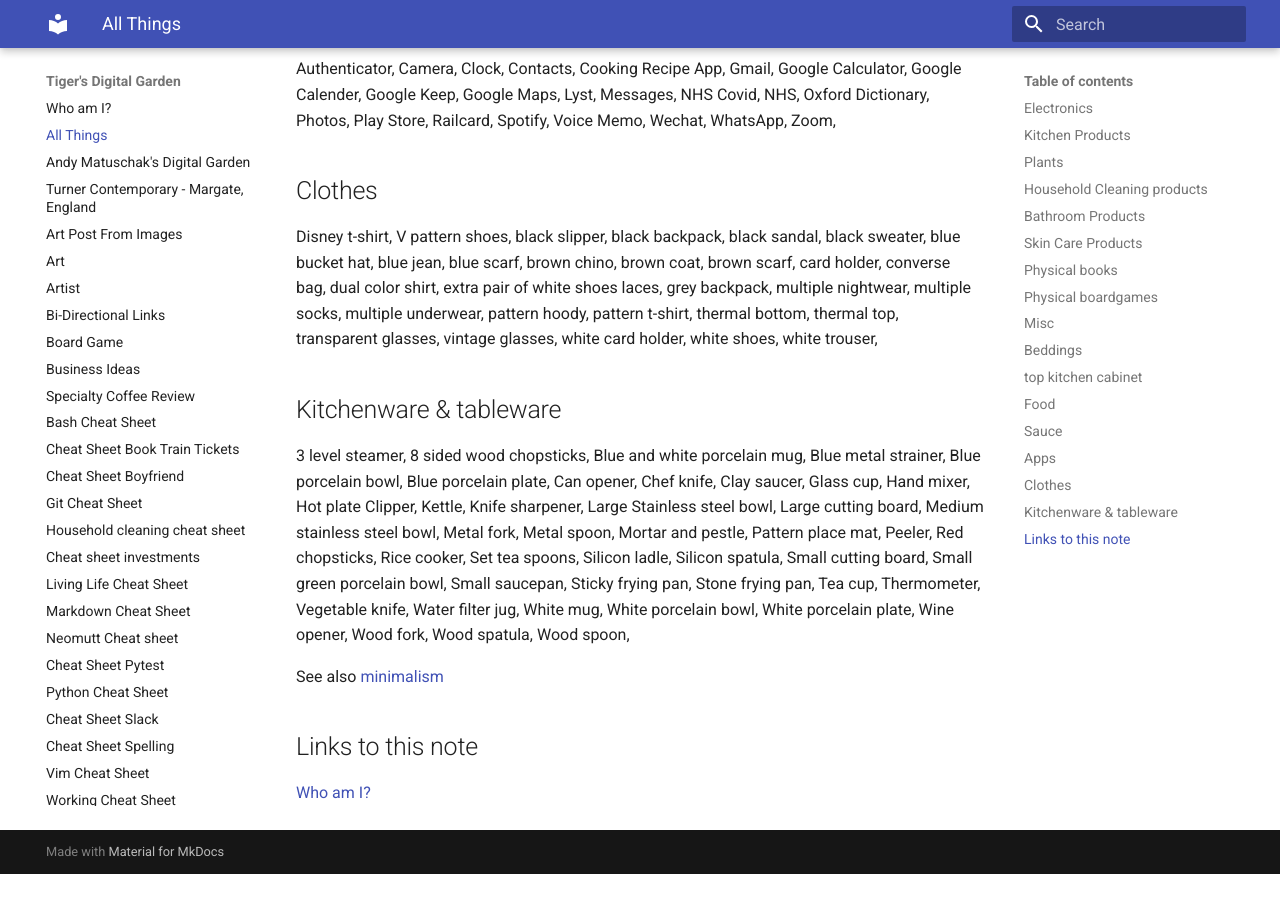
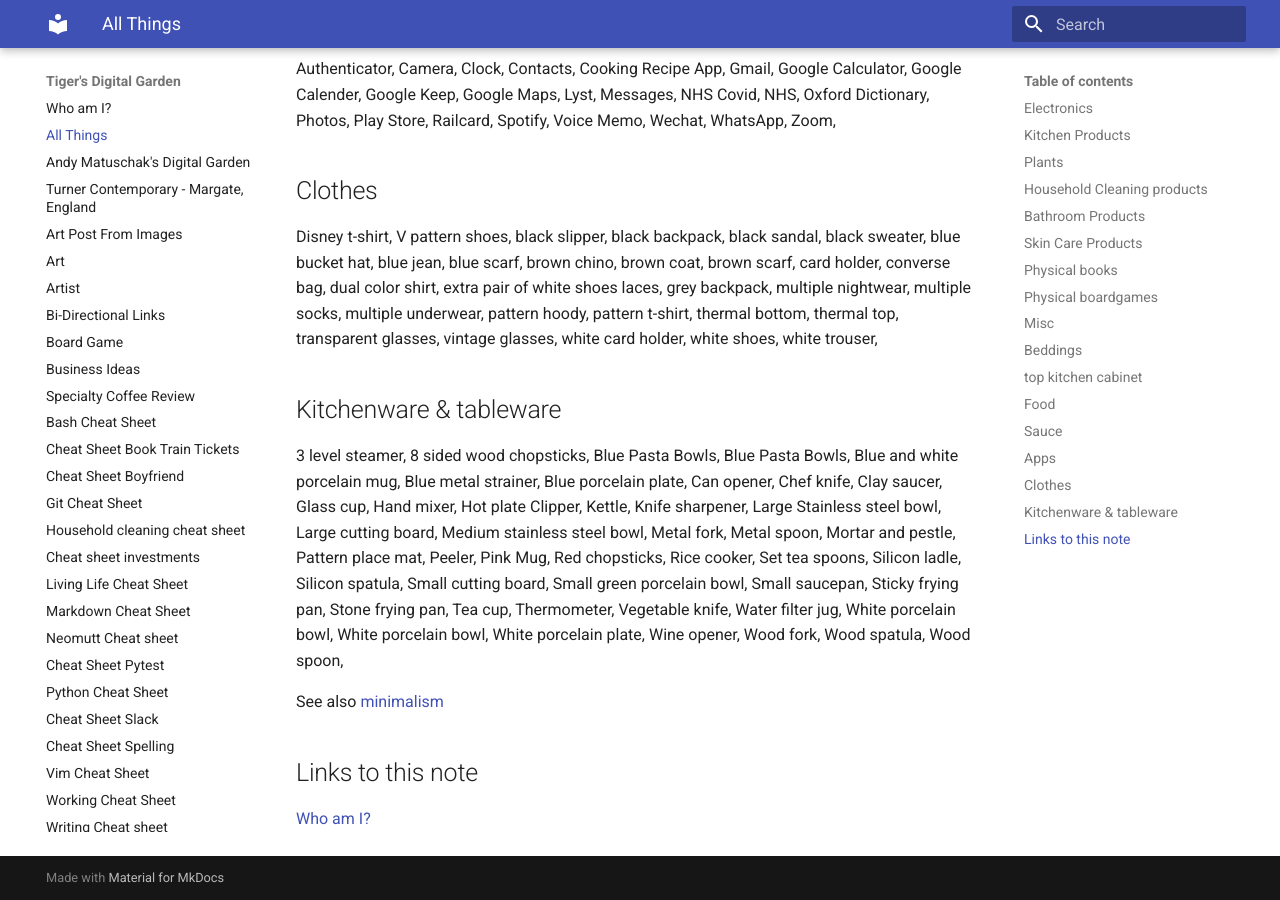
Before and after one commit to ynotstartups/notes, an MkDocs documentation site: the page built from notes/all-things.md, in a window 1280 px wide and 900 px high, scrolled down 2509 px. Built offline with MkDocs 1.6.1 and Material for MkDocs 9.7.7, drawn with Linux system fonts in a browser that asks for light colours; before the commit the page ends 3383 px from its top, so only the background shows below that.

Commit message:
update all things

```diff
--- a/notes/all-things.md
+++ b/notes/all-things.md
@@ -348,9 +348,10 @@
 
 3 level steamer,
 8 sided wood chopsticks,
+Blue Pasta Bowls,
+Blue Pasta Bowls,
 Blue and white porcelain mug,
 Blue metal strainer,
-Blue porcelain bowl,
 Blue porcelain plate,
 Can opener,
 Chef knife,
@@ -368,6 +369,7 @@
 Mortar and pestle,
 Pattern place mat,
 Peeler,
+Pink Mug,
 Red chopsticks,
 Rice cooker,
 Set tea spoons,
```
Also changed, not shown: other parts of notes/all-things.md (+1 -1 lines).
